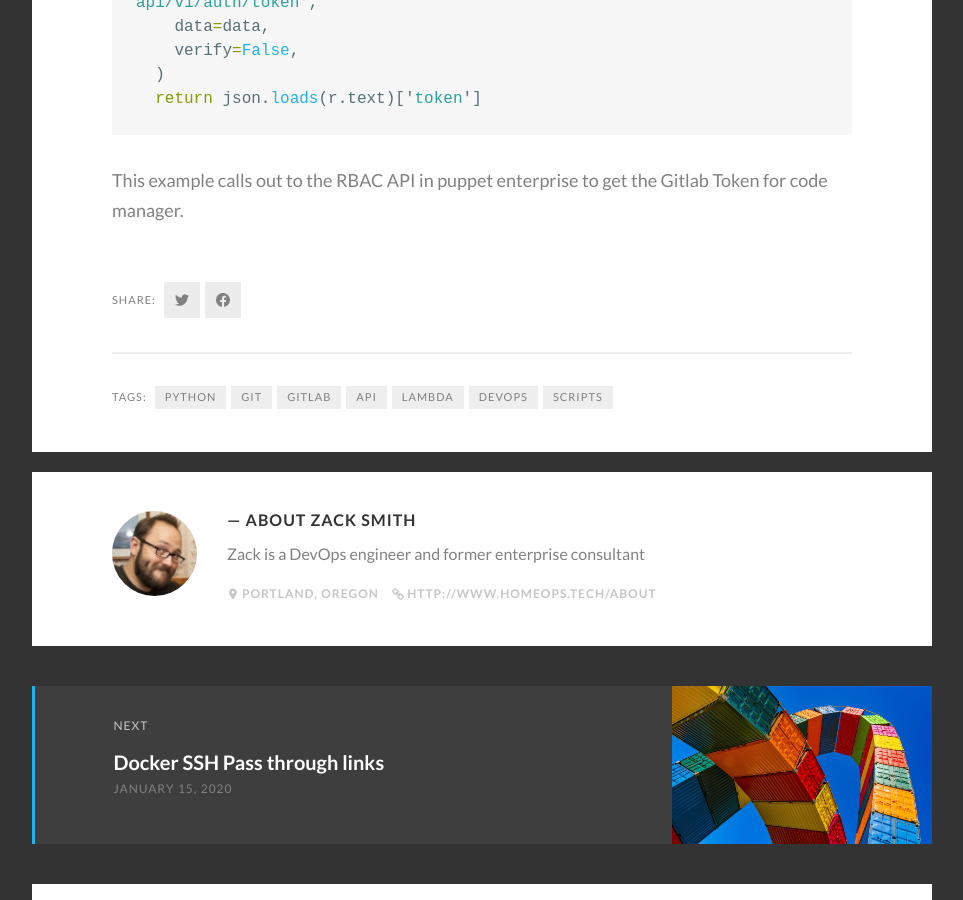
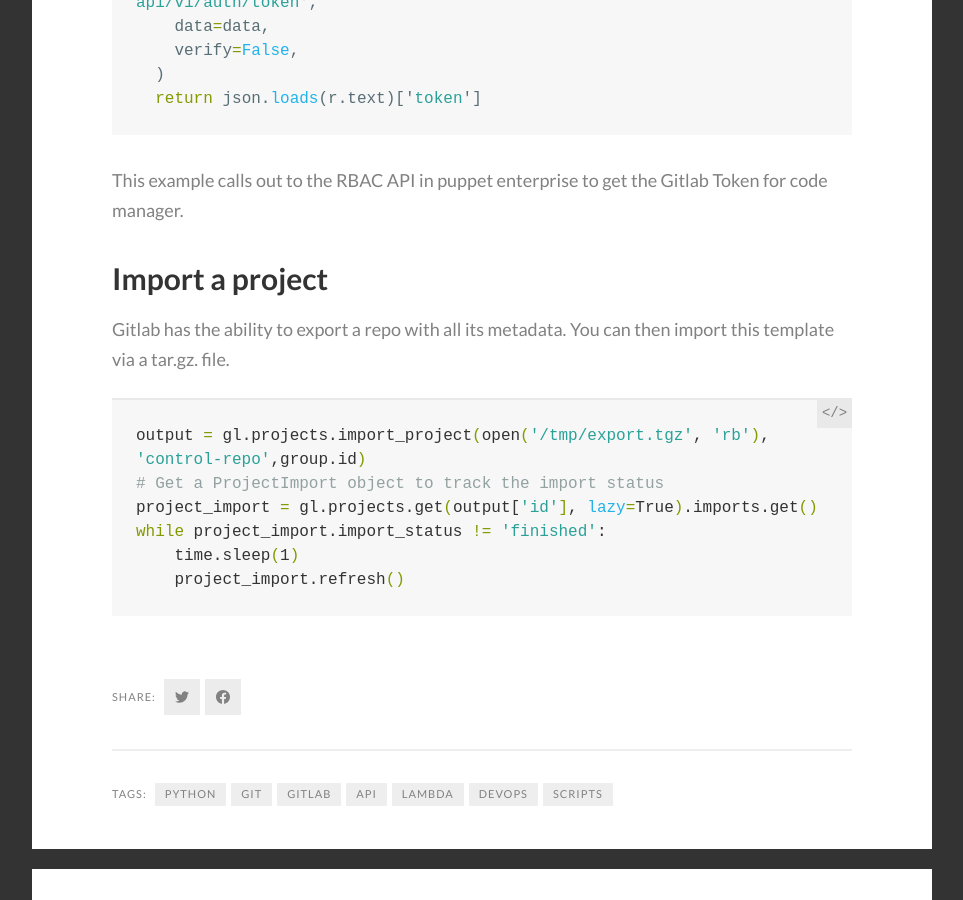
Before and after one commit to homeops-tech/homeops-tech.github.io, a Jekyll site: the page built from _posts/2020-02-01-Disable-Branch-Protection-Python.md, in a window 1280 px wide and 900 px high, scrolled down 5540 px. Shown: the whole window, without its empty margins (8-971 px from the left). Built offline with Jekyll 4.4.1, drawn with Linux system fonts in a browser that asks for light colours; comment, search, counter and statistics services are not loaded.

Commit message:
Add repo import

````diff
--- a/_posts/2020-02-01-Disable-Branch-Protection-Python.md
+++ b/_posts/2020-02-01-Disable-Branch-Protection-Python.md
@@ -205,3 +205,16 @@ def get_rbac_token():
 ```
 
 This example calls out to the RBAC API in puppet enterprise to get the Gitlab Token for code manager.
+
+## Import a project
+
+Gitlab has the ability to export a repo with all its metadata. You can then import this template via a tar.gz. file.
+
+```shell
+output = gl.projects.import_project(open('/tmp/export.tgz', 'rb'), 'control-repo',group.id)
+# Get a ProjectImport object to track the import status
+project_import = gl.projects.get(output['id'], lazy=True).imports.get()
+while project_import.import_status != 'finished':
+    time.sleep(1)
+    project_import.refresh()
+```
````
